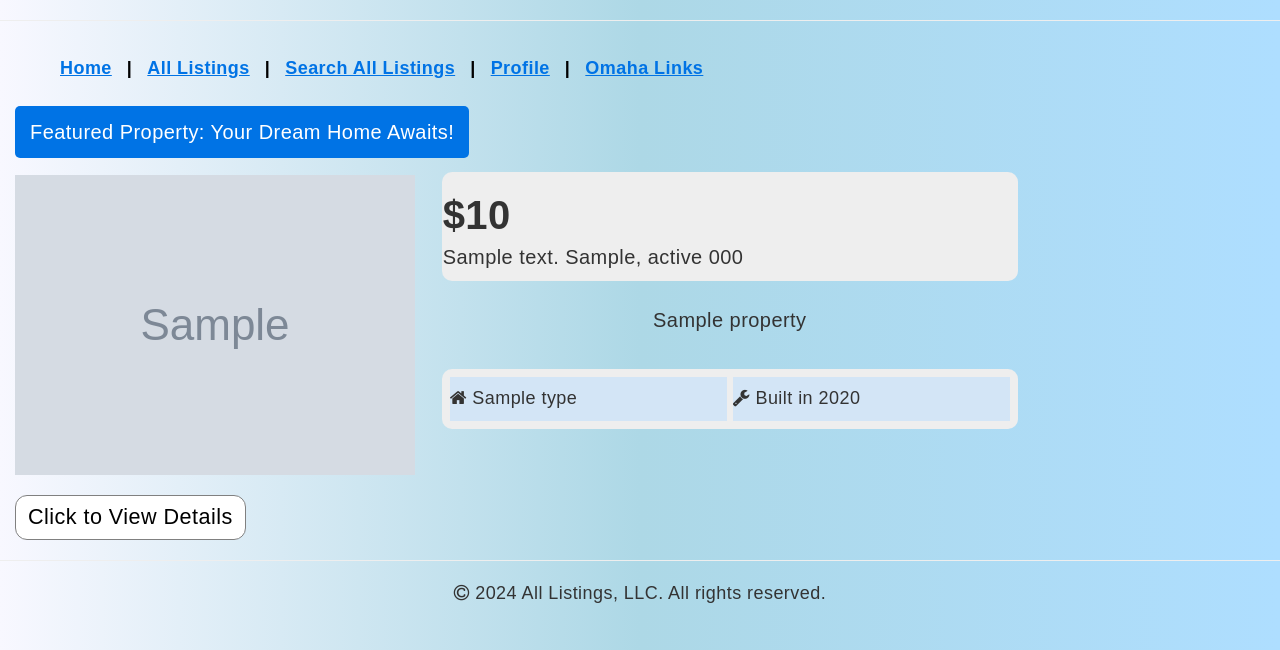
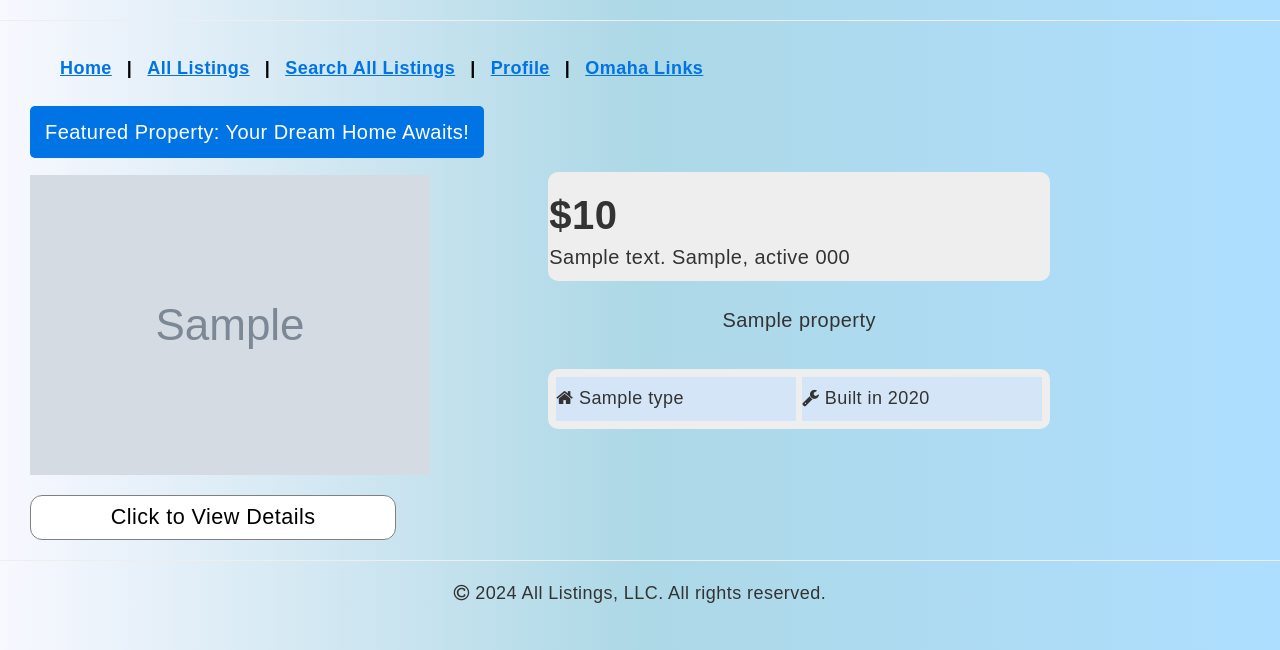
Before and after one commit to jaclyn-anderson/isqa8210-group1, a Django app: page / in a window 1280 px wide. Shown: the part 150-800 px from the top of the page. Run offline with Django 5.2, Linux system fonts and the light colour scheme; tables that the repository leaves empty hold one stand-in row (values such as "Sample post"); grey boxes marked "Sample" are stand-in pictures; some libraries are stand-ins or nearby versions.

Commit message:
Formatted Home and Profile divs for displaying in different screen sizes

```diff
--- a/RealEstate/templates/home.html
+++ b/RealEstate/templates/home.html
@@ -7,15 +7,16 @@
 {% block content %}
 <div class="container-fluid">
  <div class="row">
-        <div class="col-md-4">
+        <div class="col-sm-12 col-md-12 col-lg-5" style="padding-left: 30px">
            {% if featured.count > 0 %}
-            <h2> <span class="label label-default" style="font-weight: normal; font-size: 20px; background-color: #0073e5; padding: 15px; ">Featured Property: Your Dream Home Awaits!</span></h2>
+            <h2> <span class="label label-default" style="font-weight: normal; font-size: 20px; background-color: #0073e5; padding: 15px;">Featured Property: Your Dream Home Awaits!</span></h2>
         {% for item in featured %}
-            <img src="{{ item.property_photo1.url }}" class="home-pic"  alt="image"/>
-           <div style="padding-top: 20px"><a style="font-size: larger; width: fit-content;" href="{% url 'property_details' item.property_id %}" class=" btn admin-btn" >
-               Click to View Details</a></div>
+            <img src="{{ item.property_photo1.url }}" class="home-pic" alt="image"/>
+           <div style="padding-top: 20px;"><a style="font-size: larger; width: 75%;" href="{% url 'property_details' item.property_id %}" class="btn admin-btn" >
+               Click to View Details</a>
            </div>
-         <div class="col-md-8">
+        </div>
+         <div class="col-sm-12 col-md-12 col-lg-7">
              <div  style="margin-top: 80px; background-color: #eeeeee; padding: 1px; border-radius: 10px; width: 70%;">
                  <h2> <span style="font-weight: bold; font-size: 40px; ">${{ item.property_price|intcomma }}</span>
                      <br>
```
Also changed, not shown: RealEstate/templates/profile.html (+4 -4 lines). Lines whose indentation alone changed are shown as unchanged.
